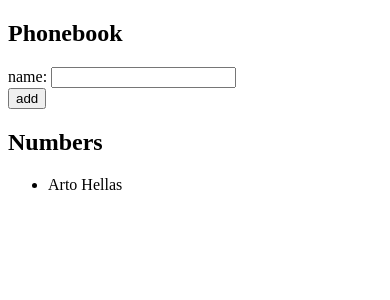
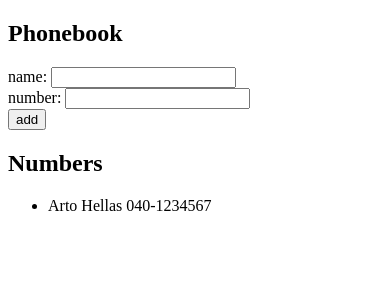
Before and after one commit to MedHam94/fullstackOpen-repo, a React (Vite) app in the folder part2/thePhoneBook/: page / in a window 390 px wide. Shown: the top 300 px of the page. Built offline with nearby package versions, Linux system fonts and the light colour scheme.

Commit message:
fix the phonebook step 2 errors and finish the phonebook step 3

```diff
--- a/part2/thePhoneBook/src/App.jsx
+++ b/part2/thePhoneBook/src/App.jsx
@@ -1,10 +1,10 @@
 import { useState } from "react";
 
 const App = () => {
-
   // State variable for managing persons array and newName
-  const [persons, setPersons] = useState([{ name: "Arto Hellas" }]);
-  const [newName, setNewName] = useState("");
+  const [persons, setPersons] = useState([{ name: "Arto Hellas", number: '040-1234567' }]);
+  const [newName, setNewName] = useState('');
+  const [newNumber, setNewNumber] = useState('');
 
   // Event handler for add a new name to persons array
   const addName = (event) => {
@@ -13,24 +13,32 @@ const App = () => {
     console.log("button Clicked", event.target);
 
     // Create a new name object and update persons state
-    const name = {name:newName}
-    console.log('this is the name', name.name);
+    const person = [{ name: newName, number: newNumber}]
+    console.log("this is the name", person[0].name, person[0].number);
 
-    for(let i =0; i<persons.length; i++){
-      if(persons[i].name === name.name){
-        alert(`${persons[i].name} is already added to phonebook`)
-        break
-      }else{
-        setPersons(persons.concat(name))
+    let nameOrNumberAlreadyExists = false;
+
+    for (let i = 0; i < persons.length; i++) {
+      if (persons[i].name === person[0].name  || persons[i].number === person[0].number) {
+        alert(`${persons[i].name} or ${persons[i].number} is already added to phonebook`);
+        nameOrNumberAlreadyExists = true;
+        break;
       }
     }
-
+    if (!nameOrNumberAlreadyExists) {
+      console.log('added',persons.concat(person));
+      setPersons(persons.concat(person));
+    }
   };
 
   // Event handler for updating newName state as user types
   const handleNameChange = (event) => {
-    console.log(event.target.value);
+    console.log('this is input hundler',event.target.value);
     setNewName(event.target.value);
+  };
+  const handleNumberChange = (event) => {
+    console.log('this is input hundler',event.target.value);
+    setNewNumber(event.target.value);
   };
 
   console.log(persons);
@@ -38,9 +46,12 @@ const App = () => {
   return (
     <div>
       <h2>Phonebook</h2>
-      <form onSubmit={addName} >
+      <form onSubmit={addName}>
         <div>
-          name: <input value={newName}  onChange={handleNameChange}/>
+          name: <input value={newName.name} onChange={handleNameChange} />
+        </div>
+        <div>
+          number: <input value={newNumber.number} onChange={handleNumberChange} />
         </div>
         <div>
           <button type="submit">add</button>
@@ -48,9 +59,10 @@ const App = () => {
       </form>
       <h2>Numbers</h2>
       <ul>
-        {persons.map((el,i)=><li key={el.name}>{el.name}</li>)}
+        {persons.map((el) => (
+          <li key={el.name}>{el.name} {el.number}</li>
+        ))}
       </ul>
-
     </div>
   );
 };
```
